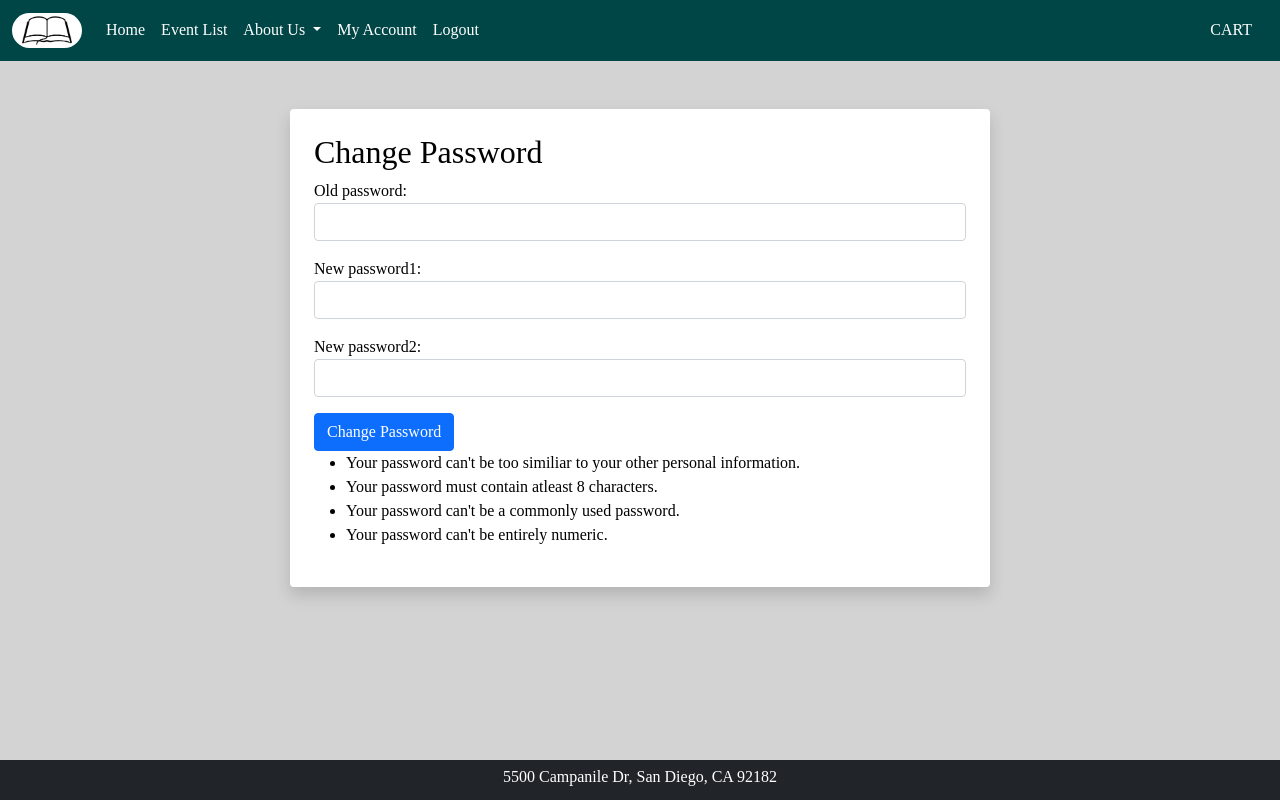
After one commit to ivanwpang/Book-Store-Website, a Django app: page /members/password in a window 1280 px wide. The commit adds this page. Run offline with Django 4.2, Linux system fonts and the light colour scheme; a user stored in the database is signed in.

Commit message:
login,logout,myprofile,changepassword

```diff
--- a/projectbackend/covebooks/templates/navbar.html
+++ b/projectbackend/covebooks/templates/navbar.html
@@ -26,7 +26,7 @@
 
               {% if user.is_authenticated %}
             <li class="nav-item">
-                <a class="nav-link" href="{% url 'logout' %}" style="color:white;">My Account</a>
+                <a class="nav-link" href="{% url 'myprofile' %}" style="color:white;">My Account</a>
               </li>
 
             <li class="nav-item">
--- a/projectbackend/members/forms.py
+++ b/projectbackend/members/forms.py
@@ -1,6 +1,8 @@
 from django import forms
-from django.contrib.auth.forms import UserCreationForm
+from django.contrib.auth.forms import UserCreationForm, PasswordChangeForm
 from django.contrib.auth.models import User
+from django.contrib.auth.forms import UserChangeForm
+
 
 
 
@@ -20,3 +22,24 @@ class UserRegistrationForm(UserCreationForm):
         self.fields['username'].widget.attrs['class'] = 'form-control'
         self.fields['password1'].widget.attrs['class'] = 'form-control'
         self.fields['password2'].widget.attrs['class'] = 'form-control'
+
+class EditProfileForm(UserChangeForm):
+    password = None
+    username = forms.CharField(max_length=101, widget=forms.TextInput(attrs={'class': 'form-control'}))
+    first_name = forms.CharField(max_length=101, widget=forms.TextInput(attrs={'class': 'form-control'}))
+    last_name = forms.CharField(max_length=101, widget=forms.TextInput(attrs={'class': 'form-control'}))
+    email = forms.EmailField(widget=forms.EmailInput(attrs={'class': 'form-control'}))
+
+    class Meta:
+        model = User
+        fields = ['username', 'first_name', 'last_name', 'email',]
+
+
+class PasswordChangingForm(PasswordChangeForm):
+    old_password = forms.CharField(max_length=101, widget=forms.PasswordInput(attrs={'class': 'form-control', 'type':'password'}))
+    new_password1 = forms.CharField(max_length=101, widget=forms.PasswordInput(attrs={'class': 'form-control', 'type':'password'}))
+    new_password2 = forms.CharField(max_length=101, widget=forms.PasswordInput(attrs={'class': 'form-control', 'type':'password'}))
+
+    class Meta:
+        model = User
+        fields = ['old_password', 'new_password1', 'new_password2',]
--- /dev/null
+++ b/projectbackend/members/templates/changepass.html
@@ -0,0 +1,41 @@
+{% extends 'base.html' %}
+
+{% block content %}
+
+<br>
+
+
+<div class = "shadow p-4 mb-5 bg-body rounded" style="width: 700px; margin: auto;">
+
+
+
+<h2>Change Password</h2>
+
+<div class="form-group">
+    <form method="POST">
+        {% csrf_token %}
+        {{ form.as_p }}
+        <button class="btn btn-primary">
+            Change Password
+        </button>
+
+    <ul>
+        <li>Your password can't be too similiar
+            to your other personal information.</li>
+        <li>
+            Your password must contain atleast
+            8 characters.</li>
+        <li>Your password can't be a commonly used
+            password. </li>
+        <li>Your password can't be entirely numeric.
+        </li>
+    </ul>
+
+
+</div>
+
+
+
+</div>
+
+{% endblock %}
--- a/projectbackend/members/urls.py
+++ b/projectbackend/members/urls.py
@@ -1,11 +1,16 @@
 
 from django.urls import path
 from . import views
+from .views import UserEditView, PasswordsChangeView
+from django.contrib.auth import views as auth_views
 
 urlpatterns = [
 
     path('login', views.login_user, name='login'),
     path('register', views.register, name='register'),
     path('logout', views.logout_user, name='logout'),
-
+    path('editprofile', views.UserEditView.as_view(), name='editprofile'),
+    path('myprofile', views.myprofile, name='myprofile'),
+    path('password', PasswordsChangeView.as_view(template_name='changepass.html'), name='password'),
+    path('pass_success', views.pass_success, name='passsuccess'),
 ]
--- a/projectbackend/members/views.py
+++ b/projectbackend/members/views.py
@@ -3,8 +3,11 @@ from django.contrib.auth import login, authenticate, logout
 from django.contrib import messages
 from django.shortcuts import render, redirect
 from .forms import UserRegistrationForm
-from django.template import Context
-
+from django.contrib.auth.forms import UserChangeForm, PasswordChangeForm
+from django.views import generic
+from django.urls import reverse_lazy
+from .forms import EditProfileForm, PasswordChangingForm
+from django.contrib.auth.views import PasswordChangeView
 
 
 
@@ -50,3 +53,22 @@ def logout_user(request):
     logout(request)
     messages.success(request, "You were logged out")
     return redirect('home')
+
+class UserEditView(generic.UpdateView):
+    form_class = EditProfileForm
+    template_name = 'editprofile.html'
+    success_url = reverse_lazy('home')
+
+    def get_object(self):
+        return self.request.user
+
+def myprofile(request):
+  return render(request, 'myprofile.html')
+
+class PasswordsChangeView(PasswordChangeView):
+    form_class = PasswordChangingForm
+    #messages.success(request, "Password Successfully changed!")
+    success_url = reverse_lazy('passsuccess')
+
+def pass_success(request):
+    return render(request, 'passsuccess.html', {})
```
Also changed, not shown: projectbackend/members/templates/editprofile.html (added, +31 -0 lines), projectbackend/members/templates/myprofile.html (added, +27 -0 lines), projectbackend/members/templates/passsuccess.html (added, +19 -0 lines), projectbackend/db.sqlite3.
